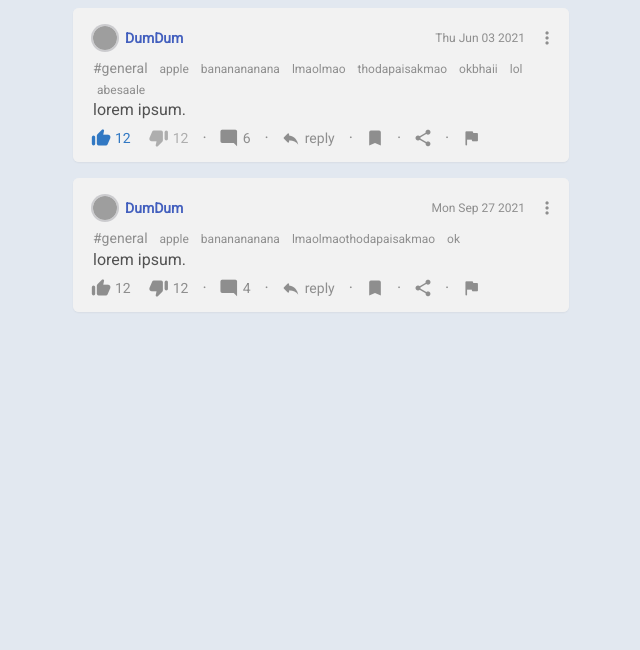
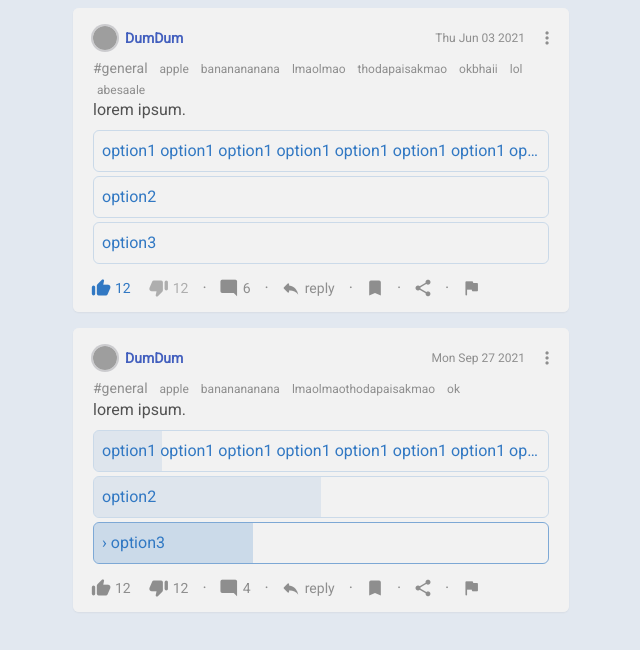
Before and after one commit to aryan02420/vite-vue-bpgc-conf-client, a Vue app: page / in a window 1280 px wide. Shown: the top 650 px of the page, without its empty margins (319-959 px from the left). Built offline with nearby package versions, Linux system fonts and the light colour scheme; grey boxes are pictures that could not be loaded.

Commit message:
add poll, small changes

```diff
--- a/package.json
+++ b/package.json
@@ -8,7 +8,6 @@
     "deploy": "npm run build -- --base=/vite-vue-bpgc-conf-client/ && push-dir --dir=dist --branch=gh-pages"
   },
   "dependencies": {
-    "push-dir": "^0.4.1",
     "vue": "^3.0.5",
     "vuex": "^4.0.1"
   },
@@ -18,6 +17,7 @@
     "@vue/compiler-sfc": "^3.0.5",
     "autoprefixer": "^10.2.5",
     "postcss": "^8.3.0",
+    "push-dir": "^0.4.1",
     "tailwindcss": "^2.1.2",
     "typescript": "^4.1.3",
     "vite": "^2.3.3",
--- a/src/App.vue
+++ b/src/App.vue
@@ -5,7 +5,8 @@
       @click="store.commit('increment')"
       :postInfo="{
         userName:post.username, userImgSize:1.5, date:post.timestamp,
-        voted:post.voted, numUpvotes:post.numupvotes, numDownvotes:post.numdownvotes, numComments:post.comments.length, showSubComments:true
+        voted:post.voted, numUpvotes:post.numupvotes, numDownvotes:post.numdownvotes,
+        numComments:post.comments.length, showSubComments:true, poll:post.poll
       }">
       <template v-slot:main>
         <Meta :channel="post.channel" :tags="post.tags" />
@@ -17,7 +18,8 @@
         class="border-l-2 border-gray-500 border-opacity-20"
         :postInfo="{
           userName:toplevelcomment.username, userImgSize:1.25, date:toplevelcomment.timestamp,
-          voted:toplevelcomment.voted, numUpvotes:toplevelcomment.numupvotes, numDownvotes:toplevelcomment.numdownvotes, numComments:getSubComments(post.comments, toplevelcomment.id).length, showSubComments:true
+          voted:toplevelcomment.voted, numUpvotes:toplevelcomment.numupvotes, numDownvotes:toplevelcomment.numdownvotes,
+          numComments:getSubComments(post.comments, toplevelcomment.id).length, showSubComments:true
         }">
         <template v-slot:main>
           <Markdown :readMore="true" :rawContent="toplevelcomment.content"/>
@@ -26,10 +28,11 @@
 
           <Container v-for="subcomment in getSubComments(post.comments, toplevelcomment.id)" :key="subcomment.id" :id="subcomment.id"
             :ref="el => { if (el) subcommentRefs['c'+subcomment.id] = el }"
-            class="border-l-2 border-gray-600 border-opacity-30"
+            class="border-l-2 border-gray-500 border-opacity-20"
             :postInfo="{
               userName:subcomment.username, userImgSize:1, date:subcomment.timestamp,
-              voted:subcomment.voted, numUpvotes:subcomment.numupvotes, numDownvotes:subcomment.numdownvotes, showSubComments:false
+              voted:subcomment.voted, numUpvotes:subcomment.numupvotes, numDownvotes:subcomment.numdownvotes,
+              showSubComments:false
             }">
             <template v-slot:main>
               <ReplyInfo v-if="subcomment.parentcomment!==subcomment.toplevelcomment" :parentID="subcomment.parentcomment" />
--- a/src/components/container.vue
+++ b/src/components/container.vue
@@ -10,6 +10,9 @@
       </div>
       <div class="mx-2">
         <slot name="main"></slot>
+        <Poll v-if="!!postInfo.poll" class="my-2"
+          :options="postInfo.poll.options" :voted="postInfo.poll.voted"
+          @clicked-event="pollVote" />
       </div>
       <div class="flex flex-row items-center gap-0 -mt-1 -mb-1.5 -ml-0.5">
         <SmallButton :text="postInfo.numUpvotes" icon="thumb_up"
@@ -38,7 +41,7 @@
           @clicked-event="report" />
       </div>
     </div>
-    <div v-if="commentsVisible" class="bg-gray-800 bg-opacity-5 pl-5">
+    <div v-if="commentsVisible" class="bg-gray-500 bg-opacity-5 pl-5">
       <slot name="comments"></slot>
     </div>
   </div>
@@ -50,6 +53,7 @@ import UserInfoSmall, {activityStatus} from '@/components/userInfoSmall.vue'
 import SmallButton from '@/components/smallButton.vue'
 import DateInfo from '@/components/dateInfo.vue'
 import Separator from '@/components/separator.vue'
+import Poll from '@/components/poll.vue'
 
 export interface IPostInfo {
   channel?: string,
@@ -62,8 +66,9 @@ export interface IPostInfo {
   userName?: string,
   userColor?: string,
   userStatus?: activityStatus,
-  userImgSize?: number
-  showSubComments?: Boolean
+  userImgSize?: number,
+  showSubComments?: Boolean,
+  poll?: any
 }
 
 export default defineComponent({
@@ -73,6 +78,7 @@ export default defineComponent({
     SmallButton,
     DateInfo,
     Separator,
+    Poll,
   },
   props: {
     postInfo: {
@@ -105,6 +111,9 @@ export default defineComponent({
       }
       console.log(this.$el.id, newVote)
     },
+    pollVote(newVote:number) {
+      console.log(this.$el.id, newVote)
+    },
     bookmark() {
       this.isBookmarked = ! this.isBookmarked
     }
--- a/src/components/poll.vue
+++ b/src/components/poll.vue
@@ -1,13 +1,76 @@
 <template>
-
+  <div :class="{'display-results': hasVoted}">
+    <div v-for="(option, index) in options" :key="index+1" tabindex="0"
+      :class="['vote-bars relative p-2 my-1 bg-action-normal bg-opacity-0 text-action-normal rounded-md border border-action-normal border-opacity-20 hover:bg-opacity-5 cursor-pointer select-none truncate', {'voted-this': voted === index+1}]"
+      :style="styleObj(option.votes)"
+      @click="sendPollVote(index+1)" @keyup.enter="sendPollVote(index+1)"
+      >{{voted === index+1 ? '\u203a ' : ''}}{{option.text}}</div>
+  </div>
 </template>
 
-<script>
-export default {
+<script lang="ts">
+import { defineComponent, PropType } from 'vue'
 
+interface IPollOption {
+  text: string,
+  votes: number
 }
+
+export default defineComponent({
+  name: 'Poll',
+  emits: ['clicked-event'],
+  props: {
+    options: {
+      type: Array as PropType<IPollOption[]>,
+      required: true
+    },
+    voted: {
+      type: Number,
+      required: false,
+      default: 0
+    }
+  },
+  methods: {
+    getPercentVotes(currentVotes: number): number {
+      return currentVotes / this.totalVotes * 100
+    },
+    styleObj(index: number): any {
+      return {
+        '--vote-width': `${this.getPercentVotes(index)}%`,
+      }
+    },
+    sendPollVote(optNo: number) {
+      if (this.voted == optNo) {
+        optNo = 0
+      }
+      this.$emit('clicked-event', optNo)
+    }
+  },
+  computed: {
+    totalVotes():number {
+      return this.options.reduce((sum:number, value:IPollOption) => { return sum + value.votes }, 0)
+    },
+    hasVoted():boolean {
+      return this.voted > 0
+    }
+  }
+})
 </script>
 
-<style>
-
+<style scoped lang="postcss">
+.display-results .vote-bars.voted-this {
+  @apply border-opacity-60
+}
+.display-results .vote-bars::before {
+  position: absolute;
+  content: '';
+  top: 0;
+  left: 0;
+  height: 100%;
+  width: var(--vote-width);
+  @apply bg-action-normal bg-opacity-10;
+}
+.display-results .vote-bars.voted-this::before {
+  @apply bg-opacity-20;
+}
 </style>
--- a/src/components/replyInfo.vue
+++ b/src/components/replyInfo.vue
@@ -42,7 +42,7 @@ export default defineComponent({
       parentcom.classList.add('animate-highlight')
       setTimeout(() => {
         parentcom.classList.remove('animate-highlight')
-      }, 1000)
+      }, 1200)
     },
     getParentComment():any {
       return this.subcommentRefs['c'+this.parentID]
--- a/src/components/userInfoSmall.vue
+++ b/src/components/userInfoSmall.vue
@@ -44,7 +44,7 @@ export default defineComponent({
       return `/user/${this.name}`
     },
     profileImageURL():string {
-      return `https://identicon-api.herokuapp.com/${this.name}/100?format=png`
+      return `https://identicon-api.herokuapp.com/${this.name}/100?format=png&config=e4e7f4ff10da40241f3b143f`
       return `https://github.com/identicons/${this.name}.png`
       return `https://robohash.org/${this.name}?bgset=bg1`
       return 'https://images.unsplash.com/photo-1620455930523-214fe077a4b1?crop=entropy&cs=tinysrgb&fit=crop&fm=jpg&h=64&ixlib=rb-1.2.1&q=80&w=64'
--- a/src/data.json
+++ b/src/data.json
@@ -77,7 +77,15 @@
                 "toplevelcomment": "2",
                 "parentcomment": "3"
             }
-        ]
+        ],
+        "poll": {
+            "options": [
+                { "text": "option1 option1 option1 option1 option1 option1 option1 option1", "votes": 3 },
+                { "text": "option2", "votes": 10 },
+                { "text": "option3", "votes": 7 }
+            ],
+            "voted": 0
+        }
     },
     {
         "id": "11",
@@ -135,6 +143,14 @@
                 "toplevelcomment": "12",
                 "parentcomment": "13"
             }
-        ]
+        ],
+        "poll": {
+            "options": [
+                { "text": "option1 option1 option1 option1 option1 option1 option1 option1", "votes": 3 },
+                { "text": "option2", "votes": 10 },
+                { "text": "option3", "votes": 7 }
+            ],
+            "voted": 3
+        }
     }
 ]
--- a/tailwind.config.js
+++ b/tailwind.config.js
@@ -1,7 +1,7 @@
 const colors = require('tailwindcss/colors')
 
 module.exports = {
-  mode: 'jit',
+  // mode: 'jit',
   purge: ['./index.html', './src/**/*.{vue,js,ts,jsx,tsx}'],
   darkMode: false, // or 'media' or 'class'
   theme: {
@@ -67,12 +67,18 @@ module.exports = {
       keyframes: {
       },
       animation: {
-       'highlight': 'highlight 1000ms linear',
-      }
+       'highlight': 'highlight 1200ms linear',
+      },
     },
   },
   variants: {
-    extend: {},
+    extend: {
+      ringWidth: ['hover', 'active', 'focus', 'focus-visible'],
+      ringColor: ['hover', 'active', 'focus', 'focus-visible'],
+      ringOpacity: ['hover', 'active', 'focus', 'focus-visible'],
+      ringOffsetWidth: ['hover', 'active', 'focus', 'focus-visible'],
+      ringOffsetColor: ['hover', 'active', 'focus', 'focus-visible'],
+    },
   },
   plugins: [],
 }
```
